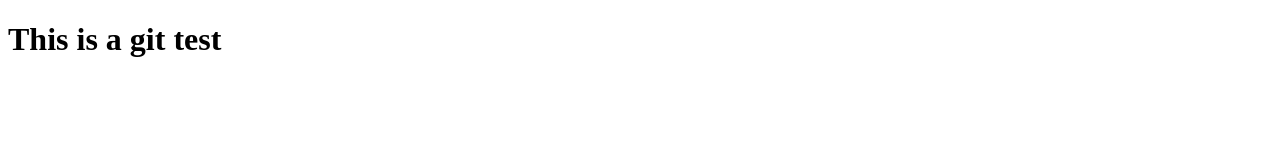
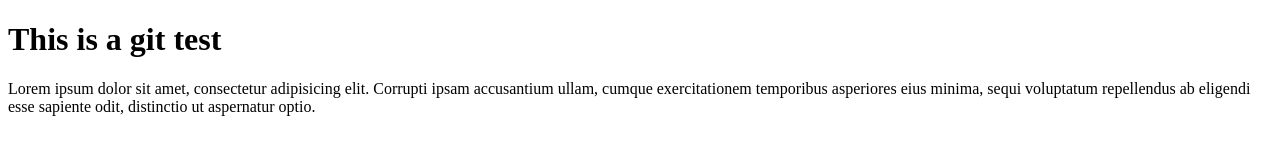
Before and after one commit to sosnamuluken/EB1, a plain HTML site: page index.html in a window 1280 px wide. Drawn offline with Linux system fonts and the light colour scheme.

Commit message:
new paragraph added

```diff
--- a/index.html
+++ b/index.html
@@ -7,5 +7,6 @@
 </head>
 <body>
  <h1>This is a git test</h1>
+ <p>Lorem ipsum dolor sit amet, consectetur adipisicing elit. Corrupti ipsam accusantium ullam, cumque exercitationem temporibus asperiores eius minima, sequi voluptatum repellendus ab eligendi esse sapiente odit, distinctio ut aspernatur optio.</p>
 </body>
 </html>
```
